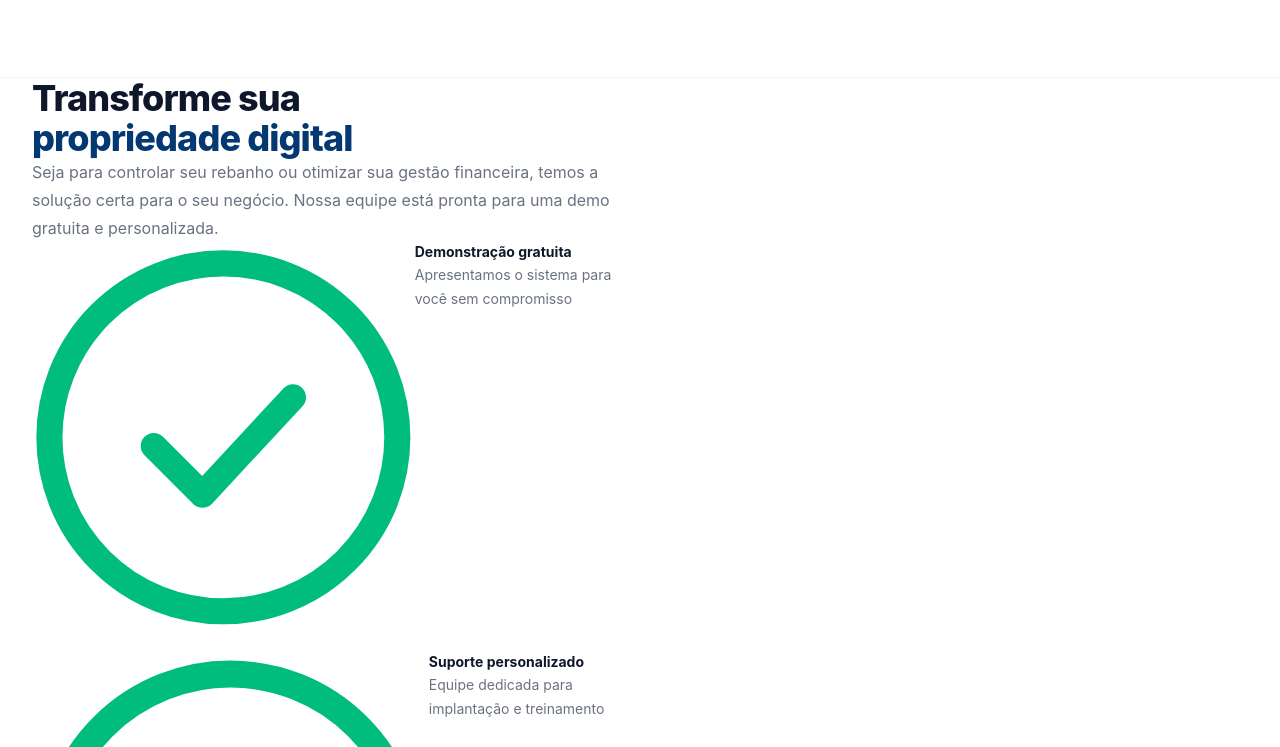
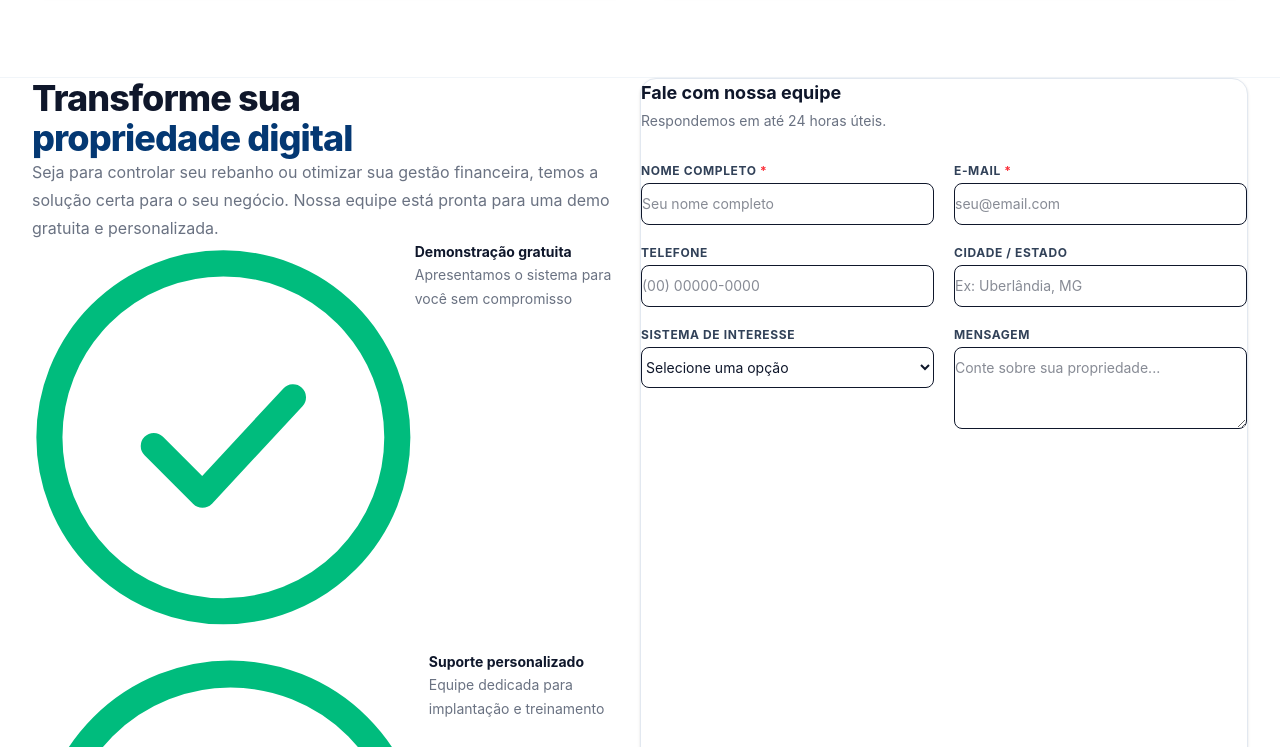
Before and after one commit to Leafth/leafth-leads, a website: page public/index.html in a window 1280 px wide. Shown: the part 1193-1940 px from the top of the page. Drawn offline with Linux system fonts and the light colour scheme; a web font is replaced by a local one.

Commit message:
feat(contact): monta campos de entrada do formulario de captura

```diff
--- a/public/index.html
+++ b/public/index.html
@@ -324,6 +324,48 @@
                 </div>
               </div>
             </div>
+          </div>
+          <div class="rounded-2xl border border-slate-200 bg-white p-8 shadow-sm">
+            <h3 class="text-lg font-bold text-slate-900">Fale com nossa equipe</h3>
+            <p class="mt-1 text-sm text-gray-500 mb-8">Respondemos em até 24 horas úteis.</p>
+
+            <form id="leadForm" class="grid grid-cols-1 gap-5 md:grid-cols-2">
+              <div class="md:col-span-2">
+                <label class="block text-xs font-bold uppercase tracking-wider text-slate-700">Nome Completo <span class="text-red-500">*</span></label>
+                <input type="text" id="nome" class="mt-1 w-full rounded-lg border border-slate-300 px-4 py-2.5 text-sm text-slate-900 focus:border-primary focus:outline-none focus:ring-1 focus:ring-primary transition" placeholder="Seu nome completo" required />
+              </div>
+
+              <div>
+                <label class="block text-xs font-bold uppercase tracking-wider text-slate-700">E-mail <span class="text-red-500">*</span></label>
+                <input type="email" id="email" class="mt-1 w-full rounded-lg border border-slate-300 px-4 py-2.5 text-sm text-slate-900 focus:border-primary focus:outline-none focus:ring-1 focus:ring-primary transition" placeholder="seu@email.com" required />
+              </div>
+
+              <div>
+                <label class="block text-xs font-bold uppercase tracking-wider text-slate-700">Telefone</label>
+                <input type="tel" id="telefone" class="mt-1 w-full rounded-lg border border-slate-300 px-4 py-2.5 text-sm text-slate-900 focus:border-primary focus:outline-none focus:ring-1 focus:ring-primary transition" placeholder="(00) 00000-0000" />
+              </div>
+
+              <div>
+                <label class="block text-xs font-bold uppercase tracking-wider text-slate-700">Cidade / Estado</label>
+                <input type="text" id="cidade" class="mt-1 w-full rounded-lg border border-slate-300 px-4 py-2.5 text-sm text-slate-900 focus:border-primary focus:outline-none focus:ring-1 focus:ring-primary transition" placeholder="Ex: Uberlândia, MG" />
+              </div>
+
+              <div>
+                <label class="block text-xs font-bold uppercase tracking-wider text-slate-700">Sistema de Interesse</label>
+                <select id="sistema" class="mt-1 w-full appearance-none rounded-lg border border-slate-300 bg-white px-4 py-2.5 text-sm text-slate-900 focus:border-primary focus:outline-none focus:ring-1 focus:ring-primary transition">
+                  <option value="" disabled selected>Selecione uma opção</option>
+                  <option value="ARIA">ARIA</option>
+                  <option value="ConGa">ConGa</option>
+                  <option value="Ambos">Ambos</option>
+                </select>
+              </div>
+
+              <div class="md:col-span-2">
+                <label class="block text-xs font-bold uppercase tracking-wider text-slate-700">Mensagem</label>
+                <textarea id="mensagem" rows="3" class="mt-1 w-full resize-none rounded-lg border border-slate-300 px-4 py-2.5 text-sm text-slate-900 focus:border-primary focus:outline-none focus:ring-1 focus:ring-primary transition" placeholder="Conte sobre sua propriedade..."></textarea>
+              </div>
+            </form>
+          </div>
         </div>
       </section>
     </main>
```
